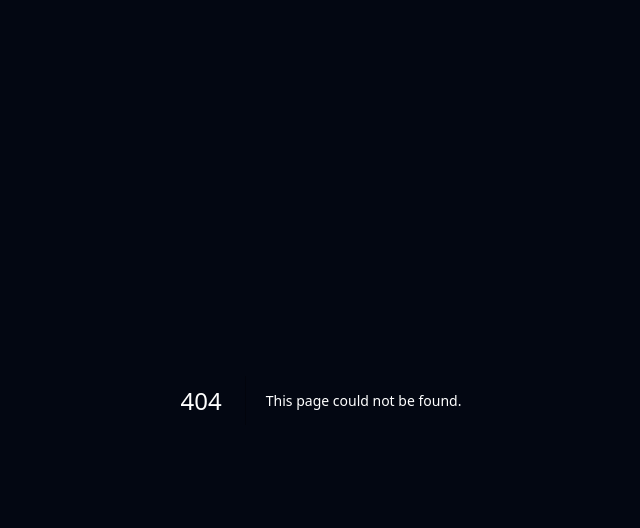
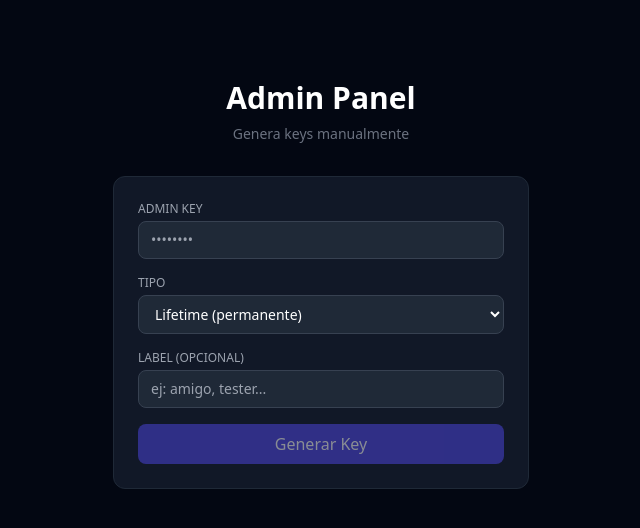
Before and after one commit to h6rnyxv/h6rnyx-keyserver, a Next.js app: page /admin in a window 1280 px wide. Before the commit this address had no page. Shown: the top 528 px of the page, without its empty margins (319-959 px from the left). Built offline with nearby package versions, Linux system fonts and the light colour scheme.

Commit message:
feat: add admin page

```diff
--- /dev/null
+++ b/app/admin/page.tsx
@@ -0,0 +1,111 @@
+"use client";
+
+import { useState } from "react";
+
+export default function AdminPage() {
+  const [adminKey, setAdminKey] = useState("");
+  const [expiresIn, setExpiresIn] = useState("lifetime");
+  const [label, setLabel] = useState("");
+  const [result, setResult] = useState<{ key: string; expires_at: string } | null>(null);
+  const [error, setError] = useState("");
+  const [loading, setLoading] = useState(false);
+
+  const generate = async () => {
+    setLoading(true);
+    setResult(null);
+    setError("");
+    try {
+      const res = await fetch("/api/generatekey", {
+        method: "POST",
+        headers: { "Content-Type": "application/json" },
+        body: JSON.stringify({ admin_key: adminKey, expires_in: expiresIn, label }),
+      });
+      const data = await res.json();
+      if (!res.ok || !data.key) {
+        setError(data.error || "Error al generar la key.");
+      } else {
+        setResult({ key: data.key, expires_at: data.expires_at });
+      }
+    } catch {
+      setError("Error de conexión.");
+    } finally {
+      setLoading(false);
+    }
+  };
+
+  return (
+    <main className="max-w-md mx-auto px-4 py-20 text-center">
+      <h1 className="text-3xl font-bold mb-2 text-white">Admin Panel</h1>
+      <p className="text-gray-500 text-sm mb-8">Genera keys manualmente</p>
+
+      <div className="bg-gray-900 rounded-xl p-6 border border-gray-800 space-y-4 text-left">
+        <div>
+          <label className="text-gray-400 text-xs uppercase mb-1 block">Admin Key</label>
+          <input
+            type="password"
+            value={adminKey}
+            onChange={e => setAdminKey(e.target.value)}
+            placeholder="••••••••"
+            className="w-full bg-gray-800 border border-gray-700 rounded-lg px-3 py-2 text-white text-sm focus:outline-none focus:border-indigo-500"
+          />
+        </div>
+
+        <div>
+          <label className="text-gray-400 text-xs uppercase mb-1 block">Tipo</label>
+          <select
+            value={expiresIn}
+            onChange={e => setExpiresIn(e.target.value)}
+            className="w-full bg-gray-800 border border-gray-700 rounded-lg px-3 py-2 text-white text-sm focus:outline-none focus:border-indigo-500"
+          >
+            <option value="lifetime">Lifetime (permanente)</option>
+            <option value="2h">2 horas</option>
+            <option value="24h">24 horas</option>
+            <option value="7d">7 días</option>
+            <option value="30d">30 días</option>
+          </select>
+        </div>
+
+        <div>
+          <label className="text-gray-400 text-xs uppercase mb-1 block">Label (opcional)</label>
+          <input
+            type="text"
+            value={label}
+            onChange={e => setLabel(e.target.value)}
+            placeholder="ej: amigo, tester..."
+            className="w-full bg-gray-800 border border-gray-700 rounded-lg px-3 py-2 text-white text-sm focus:outline-none focus:border-indigo-500"
+          />
+        </div>
+
+        <button
+          onClick={generate}
+          disabled={loading || !adminKey}
+          className="w-full bg-indigo-600 hover:bg-indigo-700 disabled:opacity-50 text-white py-2 rounded-lg font-medium transition-colors"
+        >
+          {loading ? "Generando..." : "Generar Key"}
+        </button>
+      </div>
+
+      {result && (
+        <div className="mt-6 bg-gray-900 rounded-xl p-6 border border-green-700 text-left">
+          <p className="text-green-400 font-semibold mb-3">✓ Key generada</p>
+          <div className="bg-gray-800 rounded-lg p-3 mb-3">
+            <code className="text-indigo-300 text-sm break-all">{result.key}</code>
+          </div>
+          <p className="text-gray-500 text-xs">Expira: {result.expires_at === "never" ? "Nunca" : result.expires_at}</p>
+          <button
+            onClick={() => { navigator.clipboard.writeText(result.key); alert("Copiado"); }}
+            className="mt-3 w-full bg-gray-700 hover:bg-gray-600 text-white py-2 rounded-lg text-sm transition-colors"
+          >
+            Copiar
+          </button>
+        </div>
+      )}
+
+      {error && (
+        <div className="mt-4 bg-gray-900 rounded-xl p-4 border border-red-700">
+          <p className="text-red-400 text-sm">{error}</p>
+        </div>
+      )}
+    </main>
+  );
+}
```
